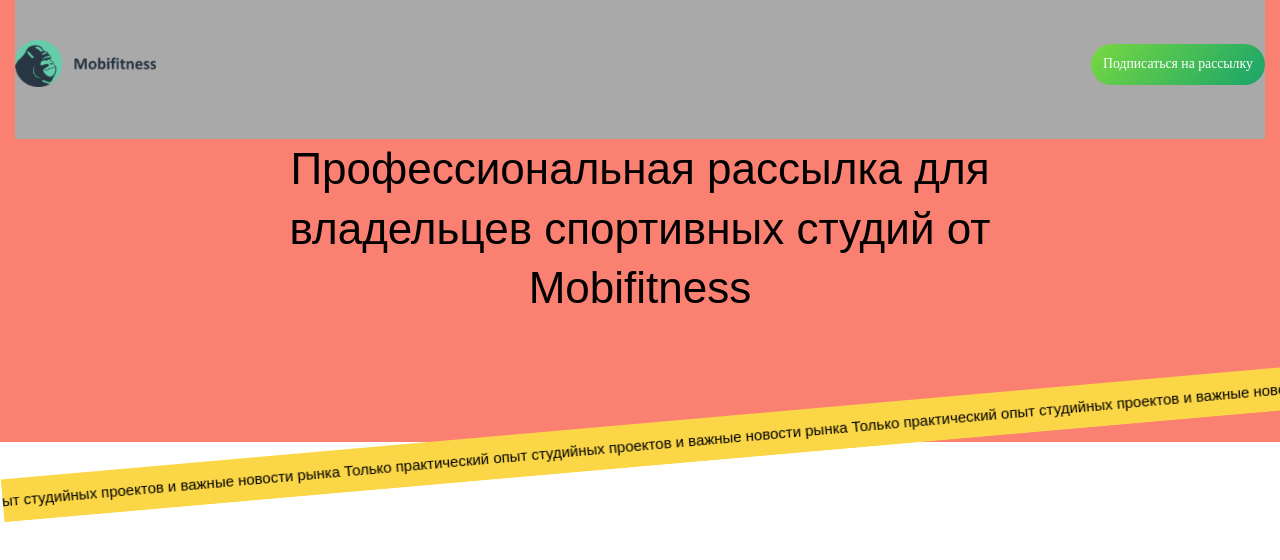
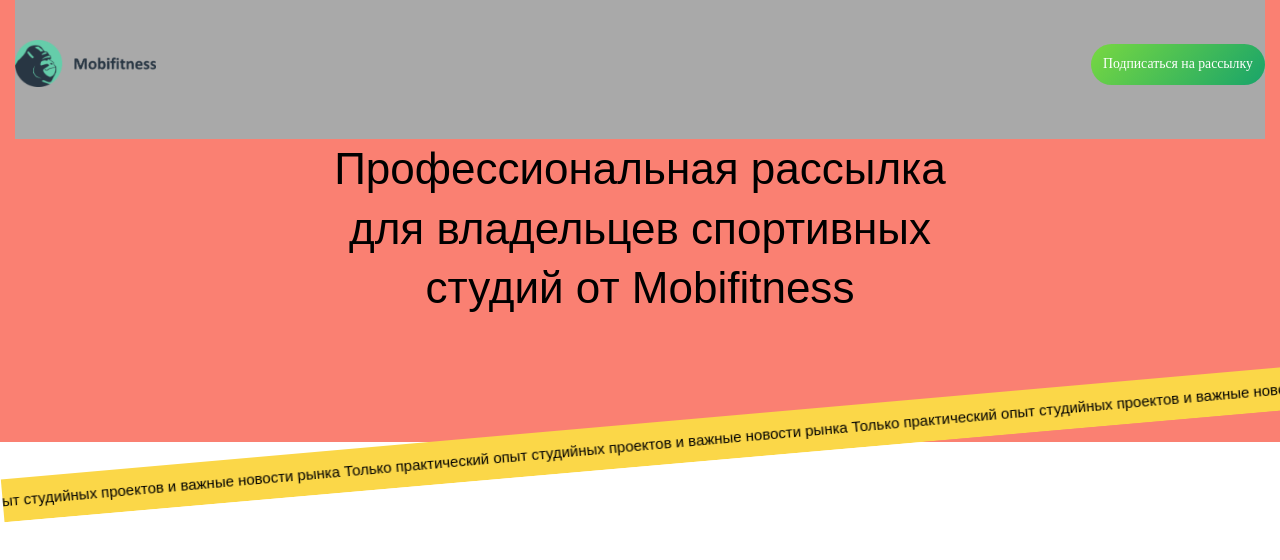
Before and after one commit to Andrei-jk/React-mailing-list, a React (Create React App) app: page / in a window 1280 px wide. Shown: the top 560 px of the page. Built offline with nearby package versions, Linux system fonts and the light colour scheme.

Commit message:
fixed width h1 in component Title for adaptive and cross-browser compatibility

```diff
--- a/src/Components/Title/title.module.css
+++ b/src/Components/Title/title.module.css
@@ -1,4 +1,5 @@
 .header__title {
+  display: block;
   color: var(--textsColor);
   font-family: var(--font2);
   /* font-family: Eastman; */
@@ -6,9 +7,118 @@
   font-weight: 400;
   line-height: clamp(22px, 0.578rem + 4vw, 86px);
   text-align: center;
-  /* max-width: clamp(220px, 2.866rem + 54.59vw, 1094px); */
-  /* max-width: 529px; */
-  max-width: 775px;
+
+  /* width: 880px; */
+  /* max-width: 780px; */
+  /* !Очень важно = в данном примере чтобы отображалось и в Chrome и в Firefox адаптивно и одинаково, значение 90.434px подбиралось рандомно от первоначального выданного https://min-max-calculator.9elements.com/?220,570,319,1920 */
+  max-width:clamp(220px, calc(90.434px + 41.22vw), 880px);
+   /* width: clamp(220px, calc(77.434px + 41.22vw), 880px); */
+   /* max-width: clamp(220px, calc(94.864px + 34.98vw), 780px); */
   margin: 0 auto;
   padding-bottom: 125px;
 }
+
+/* <<<<<<<<<<<<<<<<<<<<<<<<<<<<<<<<<<<<<<<<<<<<<<<<<<<<< */
+ /* ! Как правильно пересчитать 5.531rem?
+    rem всегда привязан к font-size элемента <html>.
+    → 5.531rem = 5.531 * 14px = 77.434px (а не 88.5px).
+    где 14px это размер шрифта заданного для всего HTML
+    Ваш исправленный clamp():
+    Если хотите сохранить изначальный замысел (как при 16px), нужно пересчитать rem:
+    css
+
+width: clamp(220px, calc(77.434px + 41.22vw), 880px);  */
+/* >>>>>>>>>>>>>>>>>>>>>>>>>>>>>>>>>>>>>>>>>>>>>>>>>>>>>> */
+
+/*
+Отлично, что сработало! Давайте разберём почему calc() исправил проблему, хотя без него font-size и line-height работали.
+1. Почему без calc() не работало?
+
+Ваш исходный код:
+css
+
+width: clamp(220px, 5.531rem + 41.22vw, 880px);
+
+Причина:
+
+    Спецификация CSS требует, чтобы математические операции внутри clamp()/min()/max() были обёрнуты в `calc()**.
+
+    Браузеры иногда "прощают" это для простых случаев (как font-size), но для сложных расчётов (особенно с rem + vw) могут игнорировать правило.
+
+Что происходило:
+
+    Браузер видел 5.531rem + 41.22vw как два отдельных значения (а не как сумму), поэтому:
+
+        Подставлял только первое (5.531rem), игнорируя + 41.22vw.
+
+        Или вообще не применял свойство (как в вашем случае).
+
+2. Почему calc() решил проблему?
+
+Исправленный код:
+css
+
+width: clamp(220px, calc(5.531rem + 41.22vw), 880px);
+
+Как это работает:
+
+    calc() — это CSS-функция, которая явно говорит браузеру:
+    "Вычисли выражение математически, а не как строку".
+
+    Браузер теперь корректно:
+
+        Конвертирует 5.531rem в пиксели (например, 5.531 * 16px = 88.5px).
+
+        Вычисляет 41.22vw (например, 41.22% от ширины окна).
+
+        Складывает их (88.5px + 41.22vw).
+
+        Передаёт результат в clamp().
+
+Пример расчёта для экрана 1920px:
+
+    5.531rem = 88.5px (если 1rem = 16px).
+
+    41.22vw = 41.22% от 1920px = 791.42px.
+
+    Итог: 88.5px + 791.42px = 879.92px → clamp() выбирает 880px (максимум).
+
+3. Почему font-size работал без calc()?
+
+Ваш код:
+css
+
+font-size: clamp(16px, 0.402rem + 3vw, 64px);
+
+Причина:
+
+    Браузеры нестрого соблюдают спецификацию для некоторых свойств (типа font-size, line-height), где calc() исторически был опционален.
+
+    Это неофициальное поведение, поэтому:
+
+        Где-то работает (как у вас).
+
+        Где-то ломается (как с width).
+
+4. Когда calc() обязателен?
+Сценарий	Нужен calc()?	Почему?
+clamp(10px, 2rem + 5vw, 100px)	Да	Сложение единиц (rem + vw).
+clamp(10px, 2rem, 100px)	Нет	Нет операций.
+font-size: 1rem + 2px	Да	Любая операция вне clamp().
+5. Вывод:
+
+    Всегда используйте calc() внутри clamp(), если есть арифметические операции.
+
+    Браузеры могут "хакать" для обратной совместимости, но это ненадёжно.
+
+    Ваш случай — пример того, как строгое следование спецификации предотвращает баги.
+
+Итоговое правило:
+css
+
+/* ✅ Правильно */
+/* width: clamp(220px, calc(5.531rem + 41.22vw), 880px); */
+
+/* ❌ Рискованно */
+/* width: clamp(220px, 5.531rem + 41.22vw, 880px);
+*/
```
